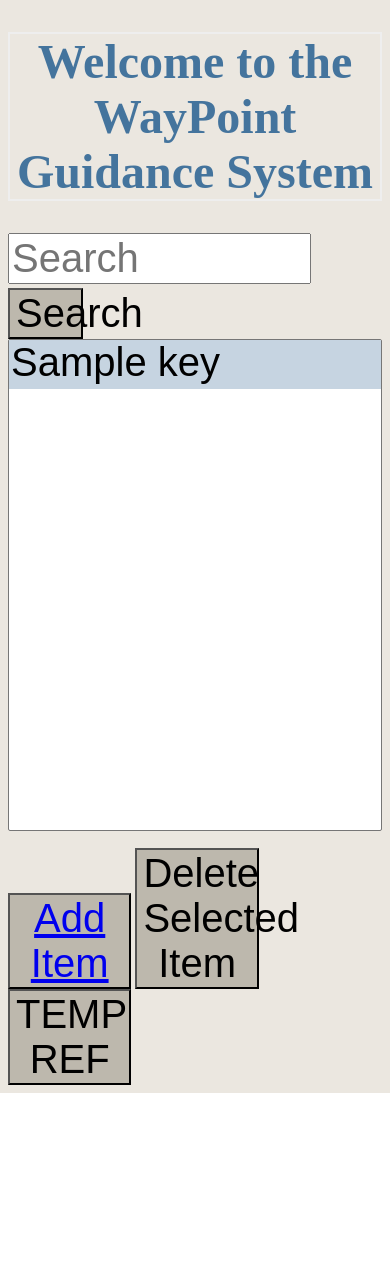
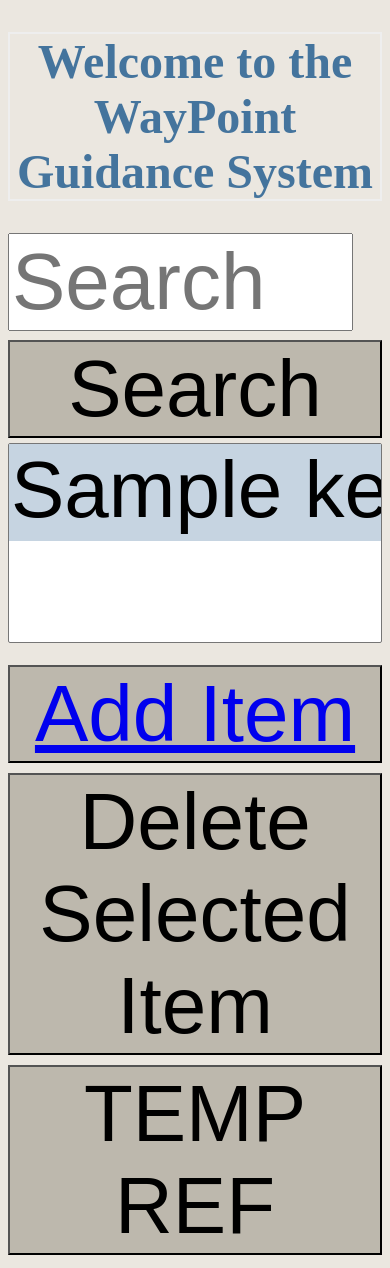
Before and after one commit to AlexanderCrisler/senior-design-laser, a Flask app: template templates/index.html in a window 390 px wide. Before the commit the page ends 1093 px from the top, so only its background shows below. Run offline with Flask 2, Linux system fonts and the light colour scheme; the template is opened without the code that fills it: most values are stand-ins (such as "Sample title", 1, 10 or a date in 2020).

Commit message:
Add styling for mobile devices while keeping old styles for desktops with 1280px width

```diff
--- a/static/css/styles.css
+++ b/static/css/styles.css
@@ -1,3 +1,6 @@
+@media only screen
+  and (min-device-width: 1280px) {
+
 	html {
 	   background-color: #EBE7E0;
 	   color: black;
@@ -60,3 +63,75 @@ div.buttons {
 		width: 79%;
 		margin-bottom: 4px;
 	}
+}
+
+@media only screen
+  and (max-device-width: 1250px) {
+
+	html {
+	   background-color: #EBE7E0;
+	   color: black;
+	}
+
+	label {
+		display: block;
+		margin-left: auto;
+		margin-right: auto;
+		font-size: 500%;
+	}
+
+	h1 {
+		border: 2px #eee solid;
+		color: #44749D;
+		text-align: center;
+		font-size: 300%;
+	}
+
+	h2 {
+		border: 2px #eee solid;
+		color: red;
+		text-align: center;
+	}
+
+	select.items{
+		font-size: 500%;
+		color: black;
+		text-align: left;
+	    height: 200px;
+		width: 100%;
+	}
+
+	option:nth-child(odd){
+		background-color: #C6D4E1;
+	}
+
+	button {
+		background-color: #BDB8AD;
+		font-size: 500%;
+		width: 100%;
+		height: 10%;
+		margin-top: 5px;
+		margin-bottom: 5px;
+
+	}
+
+	#searchbutton{
+		display: block;
+		margin-left: auto;
+		margin-right: auto;
+		width: 100%;
+		font-size: 500%;
+	}
+
+	div.buttons {
+		margin-left: auto;
+		margin-right: auto;
+	}
+
+
+	.searchbar {
+		font-size: 500%;
+		width: 90%;
+		margin-bottom: 4px;
+	}
+}
```
Lines whose indentation alone changed are shown as unchanged.
